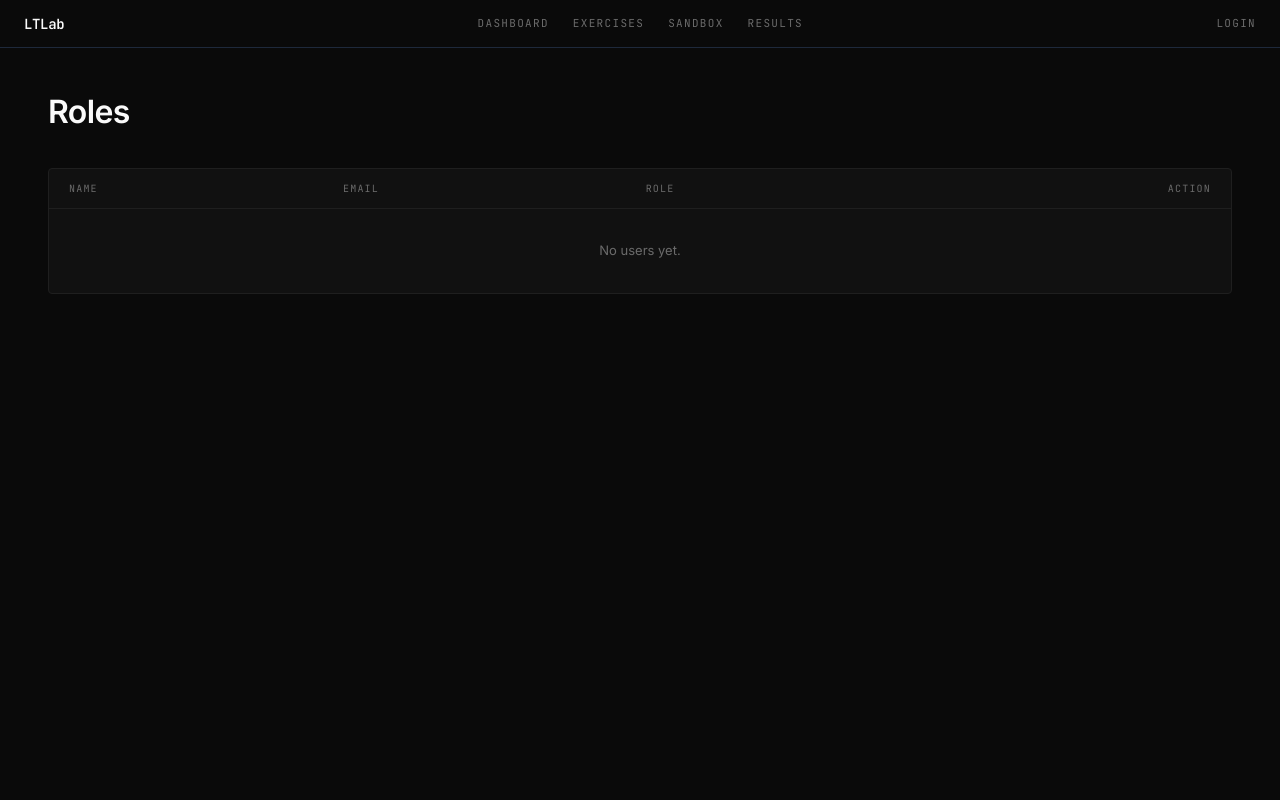
After one commit to Bigmanfish1/ltlab, a Django app: template backend/templates/manage/teacher_users.html in a window 1280 px wide. The commit adds this page. Run offline with Django 5.2, Linux system fonts and the light colour scheme; the template is opened without the code that fills it, so the values that code supplies are empty; some libraries are stand-ins or nearby versions.

Commit message:
feat(accounts): teacher-gated role management page
List users and change roles in-app, replacing set_role for day-to-day
use. Server-side allow-listed role, self-change guard, last-teacher
guard, and an audit log line. No new column on the shared Users table.

```diff
--- a/backend/config/urls.py
+++ b/backend/config/urls.py
@@ -21,6 +21,7 @@ from apps.exercises.views import (
     topic_update,
     topic_visibility,
 )
+from apps.accounts.views_manage import manage_users, set_user_role
 from apps.home.views import home, teacher_results, teacher_student_detail
 from config.api import api
 from config.views import sandbox
@@ -53,6 +54,8 @@ urlpatterns = [
     path("teacher/manage/topics/<uuid:topic_id>/delete/", topic_delete, name="topic_delete"),
     path("teacher/manage/topics/<uuid:topic_id>/visibility/", topic_visibility, name="topic_visibility"),
     path("teacher/manage/topics/reorder/", topic_reorder, name="topic_reorder"),
+    path("teacher/manage/users/", manage_users, name="manage_users"),
+    path("teacher/manage/users/<uuid:profile_id>/role/", set_user_role, name="set_user_role"),
     path("teacher/exercises/<uuid:exercise_id>/delete/", exercise_delete, name="exercise_delete"),
     path("results/", teacher_results, name="results"),
     path("results/student/<uuid:student_id>/", teacher_student_detail, name="teacher_student_detail"),
--- a/backend/templates/components/nav_links.html
+++ b/backend/templates/components/nav_links.html
@@ -25,4 +25,9 @@
           {% if request.resolver_match.url_name == 'manage' or request.resolver_match.url_name == 'exercise_builder' or request.resolver_match.url_name == 'exercise_edit' %}text-text-primary font-bold{% else %}text-text-secondary hover:text-text-primary{% endif %}">
     Manage
 </a>
+<a href="{% url 'manage_users' %}"
+  class="font-mono text-[11px] tracking-[0.12em] uppercase transition-colors {{ link_extra }}
+          {% if request.resolver_match.url_name == 'manage_users' %}text-text-primary font-bold{% else %}text-text-secondary hover:text-text-primary{% endif %}">
+    Roles
+</a>
 {% endif %}
--- /dev/null
+++ b/backend/templates/manage/teacher_users.html
@@ -0,0 +1,64 @@
+{% extends "base.html" %}
+
+{% block title %}Roles - ModelCheck Edu{% endblock %}
+
+{% block content %}
+<div class="min-h-screen bg-bg-primary">
+    {% include "header.html" %}
+    <div class="max-w-[1280px] mx-auto px-12 py-10">
+
+        <div class="flex items-center justify-between mb-8">
+            <h1 class="text-[32px] text-text-primary font-semibold" style="letter-spacing: -0.02em;">Roles</h1>
+        </div>
+
+        <div class="bg-bg-secondary border border-border-primary rounded overflow-hidden">
+            <table class="w-full text-left">
+                <thead>
+                    <tr class="font-mono text-[10px] tracking-[0.12em] uppercase text-text-secondary border-b border-border-primary">
+                        <th class="px-5 py-3 font-normal">Name</th>
+                        <th class="px-5 py-3 font-normal">Email</th>
+                        <th class="px-5 py-3 font-normal">Role</th>
+                        <th class="px-5 py-3 font-normal text-right">Action</th>
+                    </tr>
+                </thead>
+                <tbody>
+                    {% for u in users %}
+                    <tr class="border-b border-border-primary last:border-0">
+                        <td class="px-5 py-4 text-[14px] text-text-primary">{{ u.name|default:"—" }}</td>
+                        <td class="px-5 py-4 text-[13px] text-text-secondary font-mono">{{ u.email }}</td>
+                        <td class="px-5 py-4">
+                            <span class="font-mono text-[10px] tracking-[0.12em] uppercase px-3 py-1 rounded-full
+                                {% if u.role == 'teacher' %}bg-accent-lime text-bg-primary{% else %}bg-bg-tertiary text-text-secondary{% endif %}">
+                                {{ u.get_role_display }}
+                            </span>
+                        </td>
+                        <td class="px-5 py-4 text-right">
+                            {% if u.id == request.profile.id %}
+                            <span class="font-mono text-[10px] tracking-[0.12em] uppercase text-text-secondary">You</span>
+                            {% else %}
+                            <form method="post" action="{% url 'set_user_role' u.id %}" class="inline">
+                                {% csrf_token %}
+                                {% if u.role == 'teacher' %}
+                                <input type="hidden" name="role" value="student">
+                                <button type="submit" class="font-mono text-[10px] tracking-[0.12em] uppercase px-3 py-1 rounded border border-border-secondary text-text-secondary hover:border-accent-orange hover:text-text-primary transition-colors">
+                                    Make student
+                                </button>
+                                {% else %}
+                                <input type="hidden" name="role" value="teacher">
+                                <button type="submit" class="font-mono text-[10px] tracking-[0.12em] uppercase px-3 py-1 rounded border border-border-secondary text-text-secondary hover:border-accent-lime hover:text-text-primary transition-colors">
+                                    Make teacher
+                                </button>
+                                {% endif %}
+                            </form>
+                            {% endif %}
+                        </td>
+                    </tr>
+                    {% empty %}
+                    <tr><td colspan="4" class="px-5 py-8 text-center text-text-secondary text-[13px]">No users yet.</td></tr>
+                    {% endfor %}
+                </tbody>
+            </table>
+        </div>
+    </div>
+</div>
+{% endblock %}
```
Also changed, not shown: backend/apps/accounts/views_manage.py (added, +51 -0 lines).
